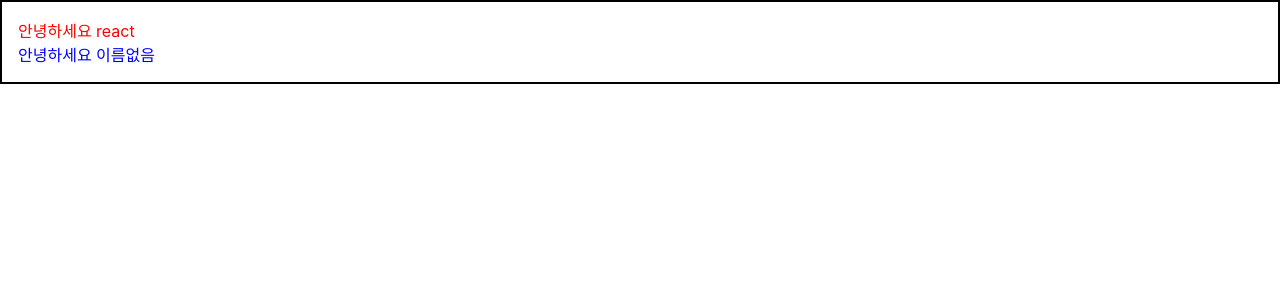
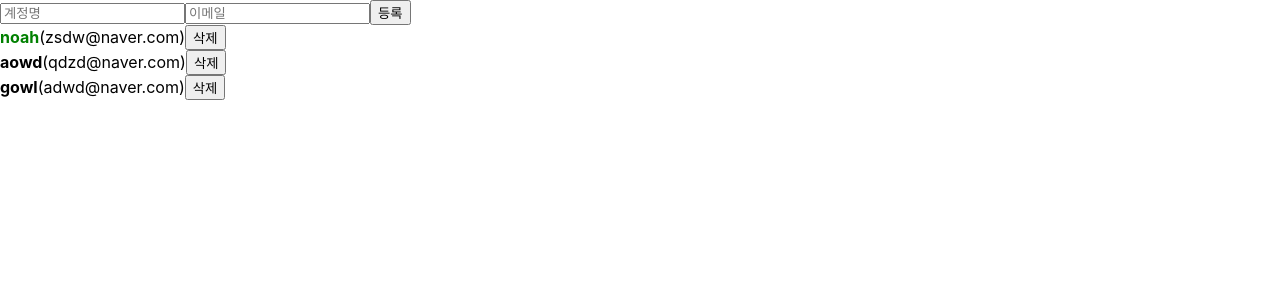
Before and after one commit to Knoa0405/react.js, a React (Create React App) app: page / in a window 1280 px wide. Shown: the top 300 px of the page. Built offline with nearby package versions, Linux system fonts and the light colour scheme.

Commit message:
practice react.js - 1 / hooks useState / useRef /useEffect etc..

```diff
--- a/src/App.js
+++ b/src/App.js
@@ -1,16 +1,76 @@
-import React from 'react';
-import Hello from './Hello';
-import Wrapper from './Wrapper';
+import React, { useRef, useState } from 'react';
+import UserList from './UserList';
+import CreateUser from './CreateUser';
 
 
 function App() {
+  const [inputs, setInputs] = useState({
+    username : '',
+    email : '',
+  });
+  const {username, email} = inputs;
 
-  return (
-    <Wrapper>
-      <Hello name="react" color="red"/>
-      <Hello color="blue"/>
-    </Wrapper>
+  const onChange = e => {
+    const { name, value } = e.target;
+    setInputs({
+      ...inputs,
+      [name] : value,
+    });
+  }
+  const [users, setUsers] = useState([
+    {
+        id : 1,
+        username : "noah",
+        email: "zsdw@naver.com",
+        active : true,
+    },
+    {
+        id : 2,
+        username : "aowd",
+        email: "qdzd@naver.com",
+        active : false,
+    },
+    {
+        id : 3,
+        username : "gowl",
+        email: "adwd@naver.com",
+        active : false,
+    }
+]);
+
+const nextId = useRef(4);
+
+const onCreate = () => {
+  const user ={
+    id : nextId.current,
+    username,
+    email
+  }
+  setUsers([...users, user])
+  setInputs({
+    username :'',
+    email : '',
+  })
+  nextId.current += 1;
+}
+
+const onRemove = id => {
+  setUsers(users.filter(user => user.id !== id));
+}
+
+const onToggle = id => {
+  setUsers(users.map(
+    user => user.id === id ? { ...user, active: !user.active } : user
+  ))
+}
+
+  return(
+    <>
+      <CreateUser username={username} email={email} onChange={onChange} onCreate={onCreate} />
+      <UserList users={users} onRemove={onRemove} onToggle={onToggle}/>
+    </>
   )
+
 }
 
 export default App;
--- /dev/null
+++ b/src/CreateUser.js
@@ -0,0 +1,23 @@
+import React from 'react';
+
+function CreateUser ({username, email, onChange, onCreate}) {
+    return (
+        <div>
+            <input
+                name="username"
+                placeholder="계정명"
+                onChange={onChange}
+                value={username}
+            />
+            <input
+                name="email"
+                placeholder="이메일"
+                onChange={onChange}
+                value={email}
+            />
+            <button onClick={onCreate}>등록</button>
+        </div>
+    );
+}
+
+export default CreateUser;
--- a/src/Hello.js
+++ b/src/Hello.js
@@ -1,10 +1,15 @@
 import React from "react";
 
-function Hello({color, name}) {
+function Hello({color, name, isSpecial }) {
     const style = {
         color
     }
-return <div style={style}>안녕하세요 {name}</div>
+    return (
+        <div style={style}>
+            <b>{isSpecial ? "스폐셜" : "낫스폐셜" }</b>
+            안녕하세요
+        </div>
+)
 }
 
 
--- /dev/null
+++ b/src/UserList.js
@@ -0,0 +1,52 @@
+import React, { useEffect } from 'react';
+
+function User({ user, onRemove, onToggle }) {
+    const { username, email, id, active } = user;
+    useEffect(() => {
+        console.log('컴포넌트가 mount/설정됨(설정 이후)');
+        console.log(user);
+        return () => {
+            console.log('컴포넌트 바뀌기 전/unmount');
+            console.log(user);
+        }
+    },[user])
+
+    return (
+        <div>
+            <b style=
+            {{
+                color: active
+                ? "green"
+                : "black"
+                , cursor : "pointer"
+            }}
+            onClick={() => onToggle(id)}
+            >{username}</b><span>({email})</span>
+            <button onClick={()=> onRemove(id)}>삭제</button>
+        </div>
+    )
+
+}
+
+function UserList({users, onRemove, onToggle}) {
+
+
+    return (
+        <div>
+            {
+                users.map(
+                    (user) => (
+                        <User
+                            user={user}
+                            key={user.id}
+                            onRemove={onRemove}
+                            onToggle={onToggle}
+                        />
+                    )
+                )
+            }
+        </div>
+    );
+}
+
+export default UserList;
```
Also changed, not shown: src/Counter.js (added, +21 -0 lines), src/InputSample.js (added, +43 -0 lines).
